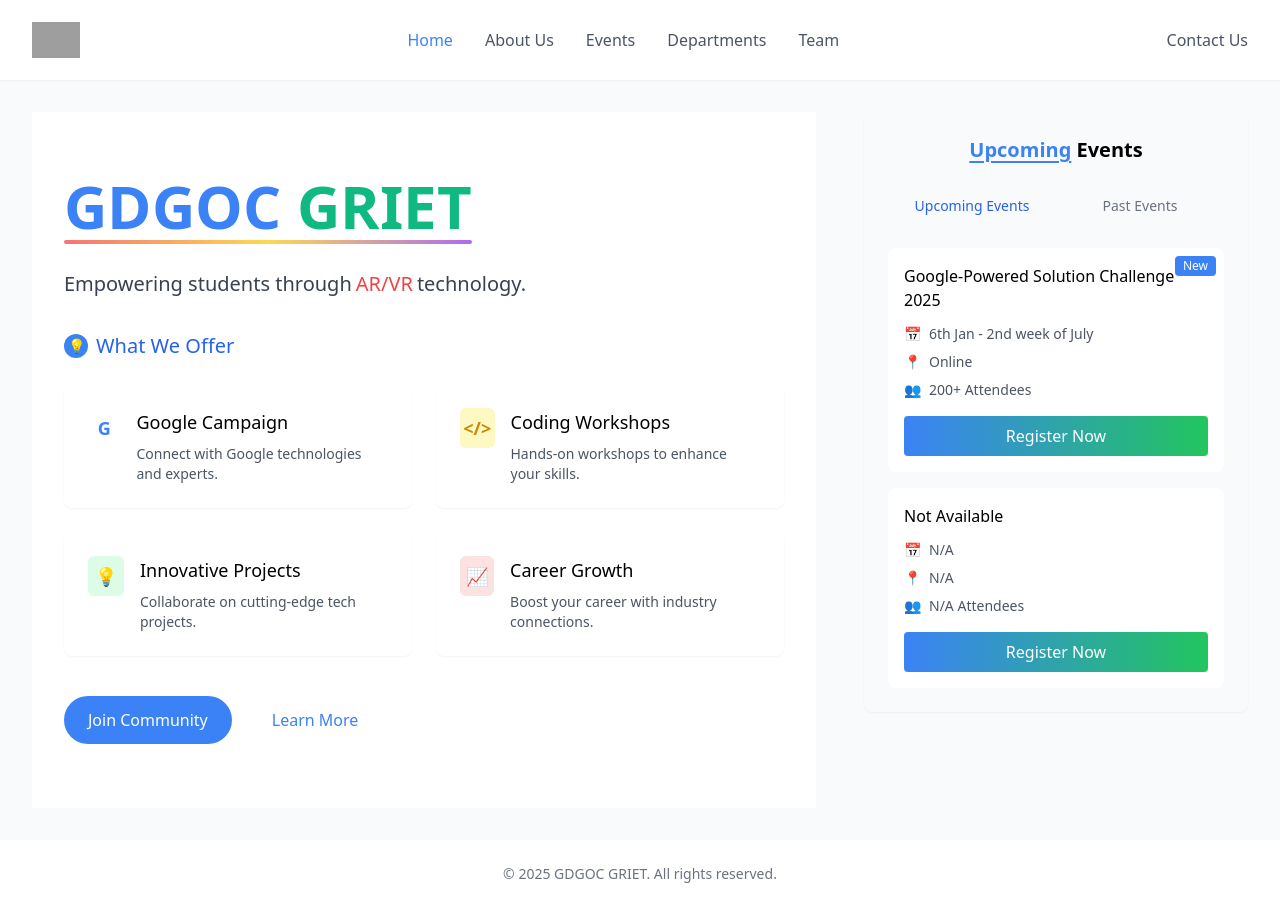
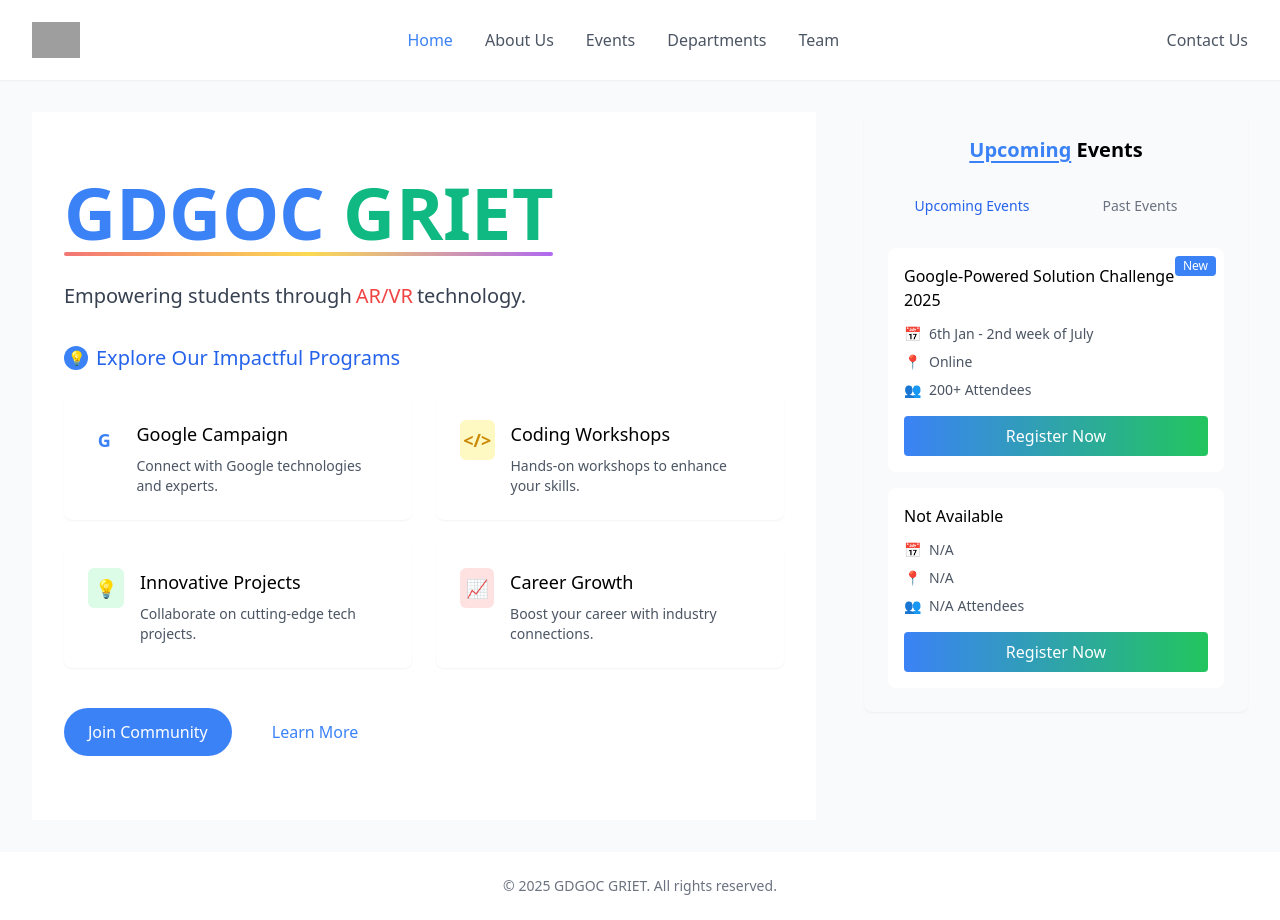
Before and after one commit to pavansaiteja18/GDGOCGRIET, a React (Vite) app: page / in a window 1280 px wide. Built offline with nearby package versions, Linux system fonts and the light colour scheme; grey boxes are pictures that could not be loaded.

Commit message:
Added Rinbow effect

```diff
--- a/src/components/Hero.tsx
+++ b/src/components/Hero.tsx
@@ -23,7 +23,7 @@
 
       <div className="max-w-6xl mx-auto relative z-10">
         <div className="flex flex-col items-start space-y-8">
-        <h1 className="text-6xl font-bold relative inline-block">
+          <h1 className="text-7xl font-extrabold font-sans relative inline-block">
             {"GDGOC".split("").map((char, index) => (
               <span
                 key={index}
@@ -54,9 +54,6 @@
             <div className="absolute -bottom-2 left-0 w-full h-1 rounded-full bg-gradient-to-r from-red-500 via-yellow-400 via-green-400 via-blue-500 via-indigo-500 to-purple-600 animate-pulse" />
           </h1>
 
-
-
-
           <h2 className="text-xl text-gray-700 flex gap-1 items-center h-8">
             Empowering students through{" "}
             <span
@@ -73,7 +70,7 @@
               <div className="w-6 h-6 rounded-full bg-blue-500 flex items-center justify-center">
                 <span className="text-white text-sm">💡</span>
               </div>
-              <h3 className="text-xl font-medium text-blue-600">What We Offer</h3>
+              <h3 className="text-xl font-medium text-blue-600">Explore Our Impactful Programs</h3>
             </div>
 
             <div className="grid grid-cols-1 md:grid-cols-2 gap-6">
```
Lines whose indentation alone changed are shown as unchanged.
